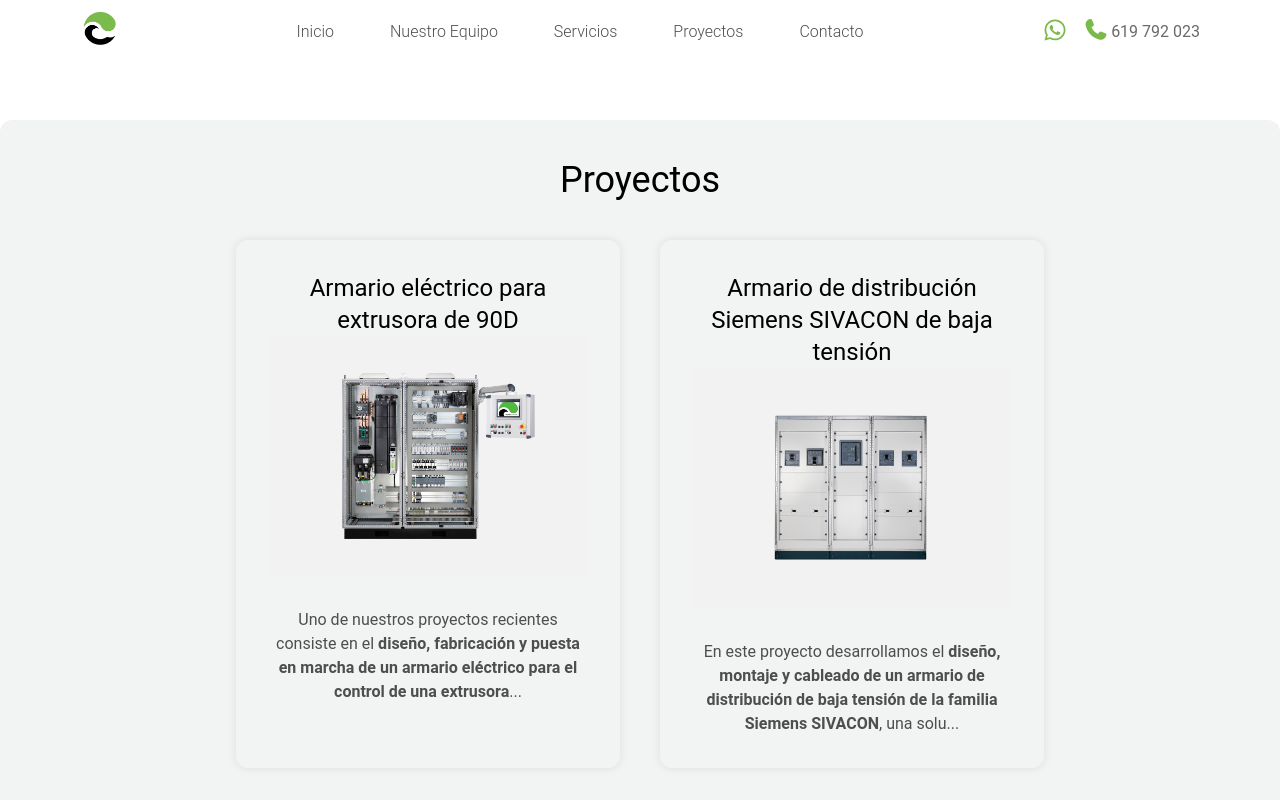
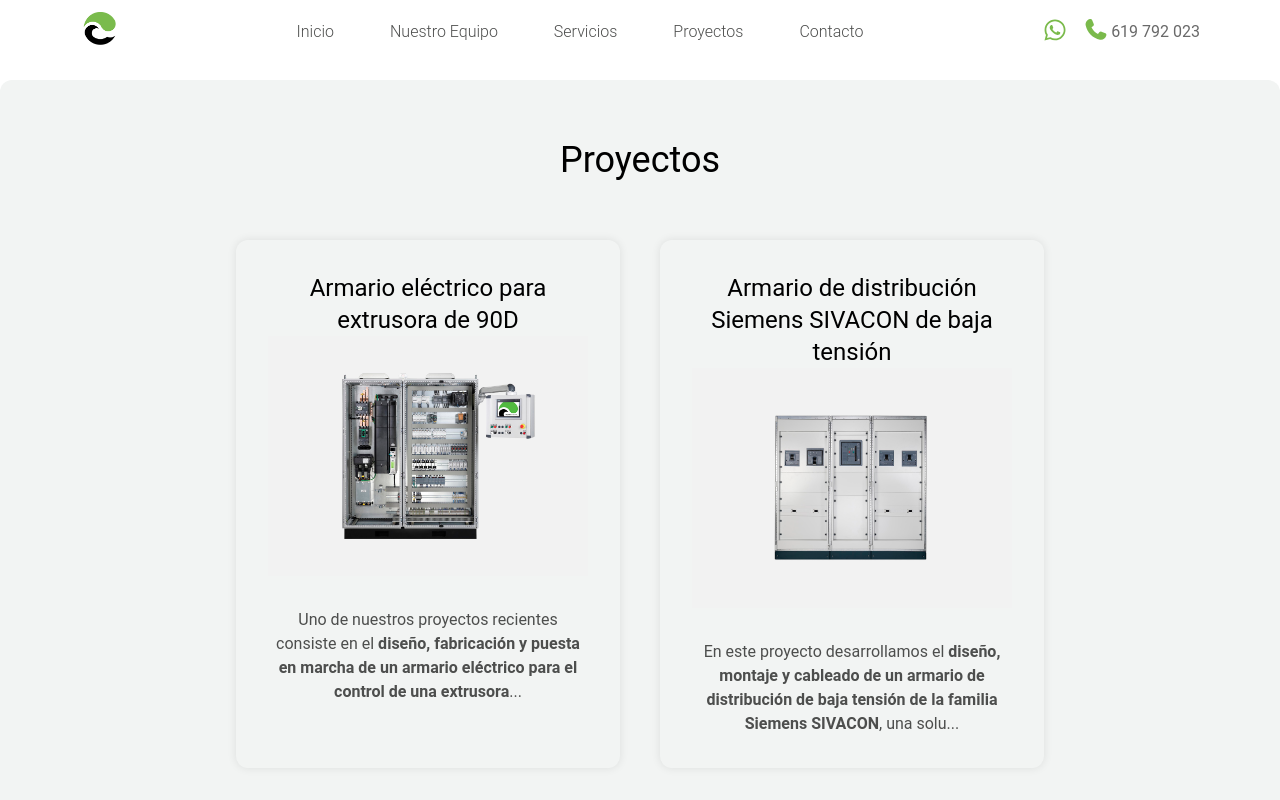
Before and after one commit to kvi-ki/explinsolutions, a Next.js app: page /proyectos in a window 1280 px wide. Shown: the top 800 px of the page. Built offline with nearby package versions, Linux system fonts and the light colour scheme.

Commit message:
style: update padding

```diff
--- a/src/app/proyectos/page.tsx
+++ b/src/app/proyectos/page.tsx
@@ -15,8 +15,8 @@
       .replace(/^-+|-+$/g, ''); // trims leading/trailing hyphens
 
   return (
-    <div className="bg-lightGray pt-10 my-10 flex flex-col justify-center items-center xl:rounded-xl">
-      <h2 className="text-blackColor text-3xl lg:text-4xl">Proyectos</h2>
+    <div className="bg-lightGray py-10 mb-10 flex flex-col justify-center items-center xl:rounded-xl">
+      <h2 className="text-blackColor text-3xl py-5 lg:text-4xl">Proyectos</h2>
       <AnimatedService>
         <ul className="p-10 flex flex-wrap justify-center gap-10">
           {projectsList.map((project) => (
```
